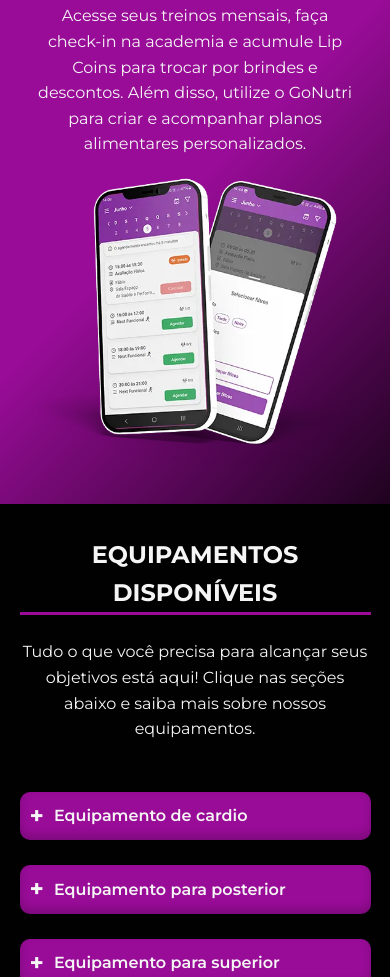
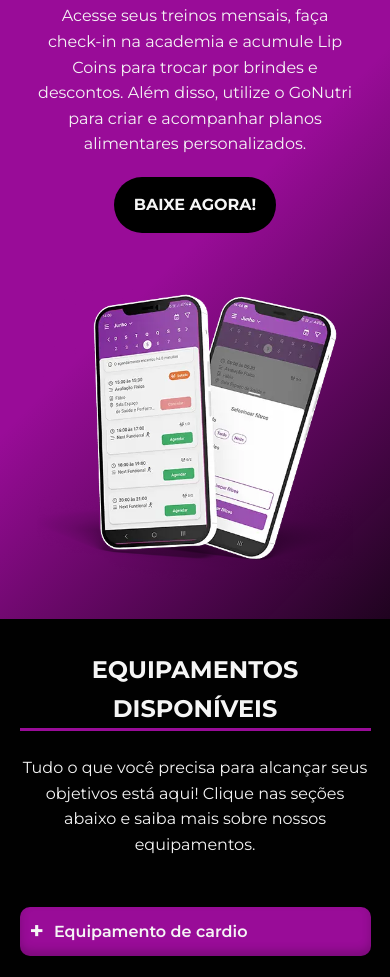
Before and after one commit to RicardoPCP/Fitness-Performance-WIP, a plain HTML site: page html/sobre.html in a window 390 px wide. Shown: the part 2573-3550 px from the top of the page. Drawn offline with Linux system fonts and the light colour scheme.

Commit message:
open graph, e adicao de botao d eredirecionamento para loja mobile

```diff
--- a/css/sobre.css
+++ b/css/sobre.css
@@ -127,6 +127,23 @@ h1{
     width: 90%;
     position: relative;
     bottom: 2rem;
+}
+.btn-app{
+    background-color: black;
+    width: fit-content;
+    display: block;
+    margin: 0 auto 40px;
+    transition: background-color 0.3s ease, transform 0.3s ease;
+    text-transform: uppercase;
+    font-weight: 700;
+    border-radius: 30px;
+    padding: 15px 20px;
+    margin-top: 20px;
+}
+.btn-app:hover{
+    color: var(--magenta);
+    transform: translateY(-4px);
+    cursor: pointer;
 }
 
 /*EQUIPAMENTOS*/
--- a/html/sobre.html
+++ b/html/sobre.html
@@ -4,7 +4,7 @@
     <meta charset="UTF-8">
     <meta name="viewport" content="width=device-width, initial-scale=1.0">
     <meta name="author" content = "RicardoPCP">
-    <meta name ="description" content = "Academia Fitness Performance">
+    <meta name ="description" content = "Acompanhamento profissional, treinos personalizados e planos a partir de R$ 59,90. Sua primeira aula é grátis!">
     <link rel="stylesheet" href="../css/fixed.css">
     <link rel="stylesheet" href="../css/sobre.css">
     <link href="https://fonts.googleapis.com/css2?family=Montserrat:ital,wght@0,400;0,500;0,600;0,700;0,800;0,900;1,700;1,900&display=swap" rel="stylesheet">
@@ -101,6 +101,7 @@
                         <h1>APLICATIVO <span>NEXT FIT</span></h1>
                         <p>Acesse seus treinos mensais, faça check-in na academia e acumule Lip Coins para trocar por brindes e
                         descontos. Além disso, utilize o GoNutri para criar e acompanhar planos alimentares personalizados.</p>
+                        <p class="btn-app" onclick="redirectToStore()">BAIXE AGORA!</p>
                     </div>
                     <div class="app-img">
                         <img src="../assets/app.webp" alt="App Next Fit">
--- a/script.js
+++ b/script.js
@@ -9,7 +9,7 @@ function fecharSidebar(){
   document.querySelector('.mobile').classList.remove('aberta');
 }
 
-//hover rosa NAVBAR
+//links ativos navbar mobile
 document.querySelectorAll('.mobile a').forEach(link => {
     link.addEventListener('click', function(){
         document.querySelectorAll('.mobile a').forEach(l => l.classList.remove('ativo'));
@@ -17,7 +17,7 @@ document.querySelectorAll('.mobile a').forEach(link => {
     });
 });
 
-//transicao
+//transicao de elementos
 const observer = new IntersectionObserver((entries) => {
     entries.forEach(entry => {
         if (entry.isIntersecting) {
@@ -30,7 +30,7 @@ document.querySelectorAll('.sobre-texto, .sobre-img, .card, .callout-texto, .cal
     observer.observe(el);
 });
 
-//scroll sumir
+//icons flutuantes de whats e insta sumir
 const scrollIndicator = document.querySelector('.scroll-indicator');
 const iconzap = document.querySelector('.zap');
 const iconinsta = document.querySelector('.insta')
@@ -94,3 +94,16 @@ document.getElementById('playlist').addEventListener('submit', function(e) {
     botao.value = 'Enviar';
 })
 });
+
+//redirecionamento de loja mobile :>
+ function redirectToStore() {
+    const userAgent = navigator.userAgent || navigator.vendor || window.opera;
+
+    if (/iPad|iPhone|iPod/.test(userAgent) && !window.MSStream) {
+      window.location.href = "https://apps.apple.com/br/app/next-fit/id1360859531", "_blank";
+    } else if (/android/i.test(userAgent)) {
+      window.location.href = "https://play.google.com/store/apps/details?id=br.com.fitastic.appaluno&hl=pt_BR&pli=1", "_blank";
+    } else {
+      window.location.href = "https://nextfit.com.br/", "_blank";
+    }
+  }
```
Also changed, not shown: html/faq.html (+1 -1 lines), html/planos.html (+1 -1 lines), index.html (+8 -2 lines), favicon.ico (added).
